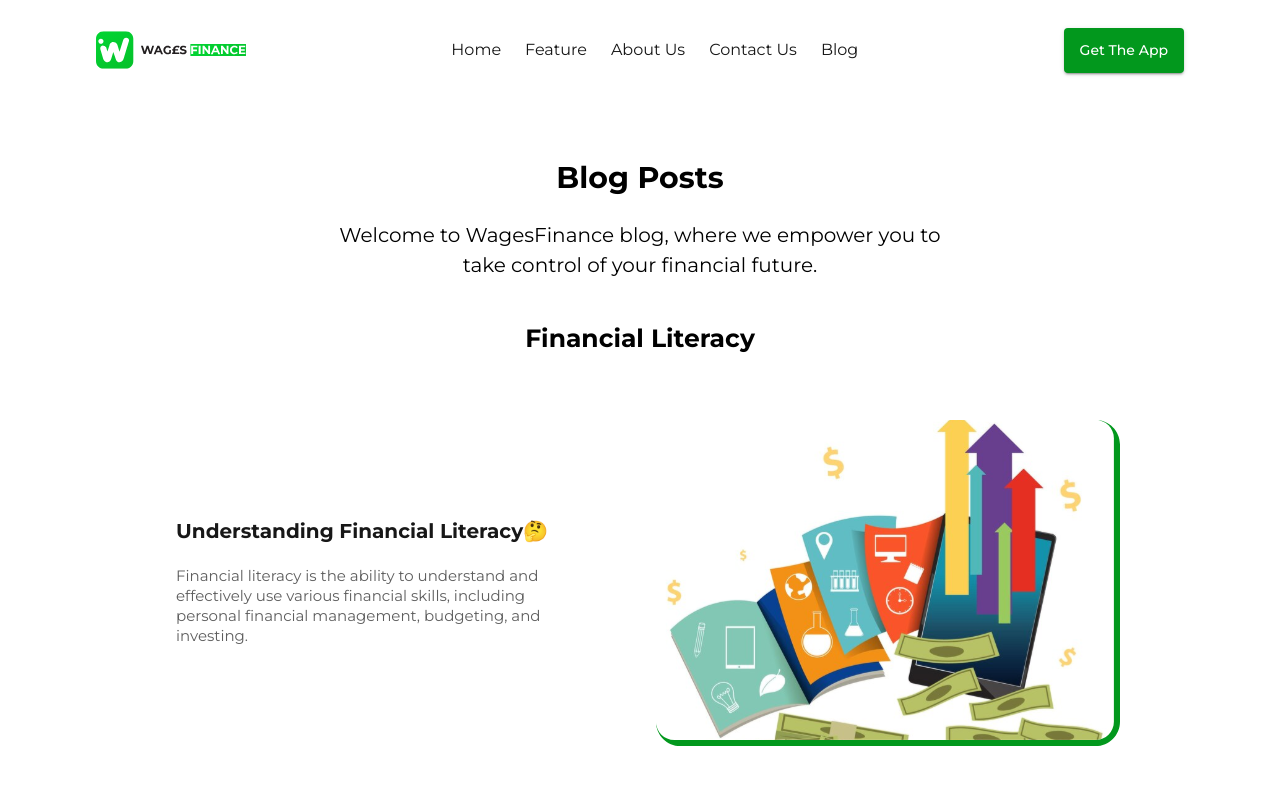
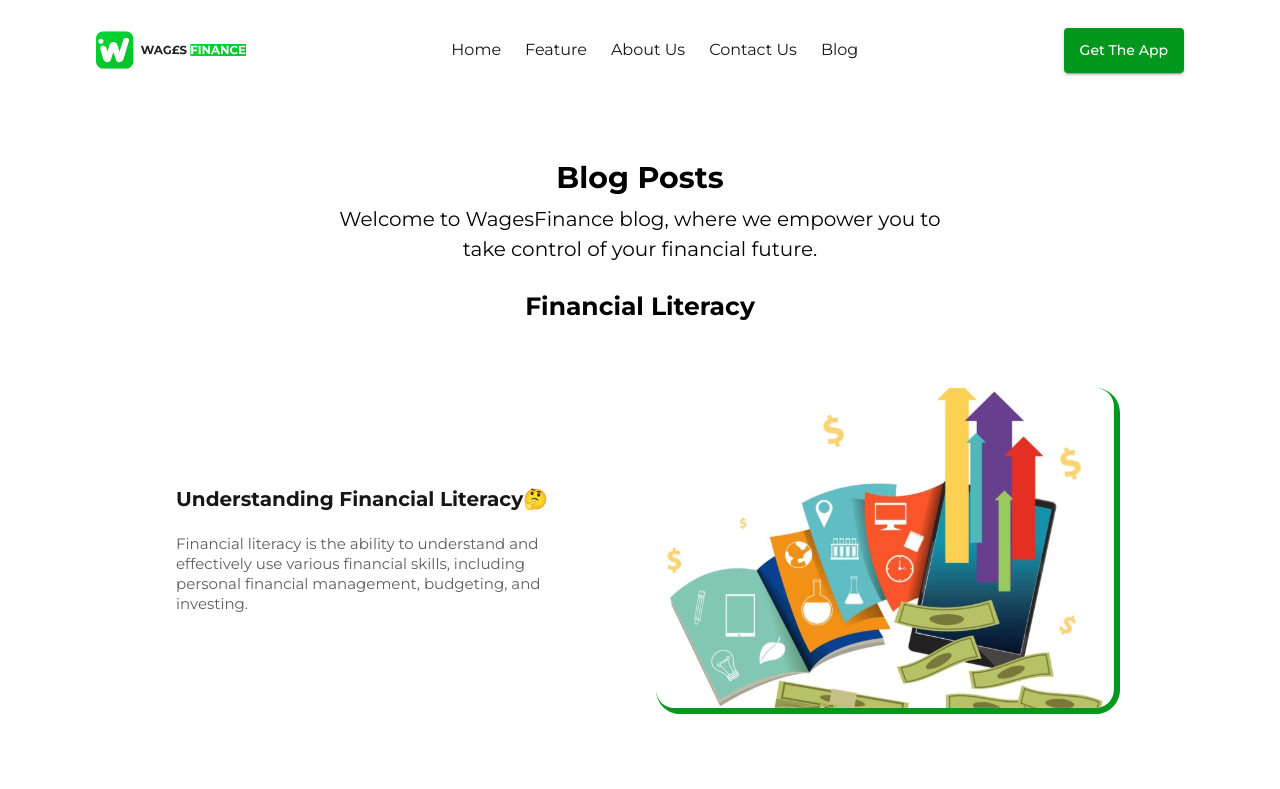
Before and after one commit to emmanuelprince66/wages-landing, a Next.js app: page /blog in a window 1280 px wide. Shown: the top 789 px of the page. Built offline with nearby package versions, Linux system fonts and the light colour scheme.

Commit message:
new chages

```diff
--- a/app/components/blog/Blog.tsx
+++ b/app/components/blog/Blog.tsx
@@ -6,12 +6,14 @@ import { motion, useInView } from "framer-motion";
 import { useRef } from "react";
 
 const Blog = () => {
+  const blogRef = useRef(null);
   const financialRef = useRef(null);
   const literacyRef = useRef(null);
   const budgetRef = useRef(null);
   const helpRef = useRef(null);
   const dappRef = useRef(null);
 
+  const blogRefView = useInView(blogRef, { once: false });
   const financialRefView = useInView(financialRef, { once: false });
   const literacyRefView = useInView(literacyRef, { once: false });
   const budgetRefView = useInView(budgetRef, { once: false });
@@ -29,6 +31,13 @@ const Blog = () => {
 
   return (
     <div className="flex_column_center text-center w-[90%] md:w-[75%] py-4 mx-auto  gap-4 mt-[10%] md:mt-[3%]  justify-center">
+      <motion.div
+        ref={blogRef}
+        initial="hidden"
+        animate={blogRefView ? "visible" : "hidden"}
+        variants={fadeVariant}
+        className="flex_column_center text-center w-full"
+      >
         <p className="text-[25px] font-[600] md:text-[30px] md:font-[600] mb-1 ">
           Blog Posts
         </p>
@@ -39,6 +48,7 @@ const Blog = () => {
         <p className="text-[20px] font-[600] md:text-[25px] md:font-[600] mb-1">
           Financial Literacy
         </p>
+      </motion.div>
 
       <div className="w-full mt-[4%]">
         <motion.div
```
Lines whose indentation alone changed are shown as unchanged.
